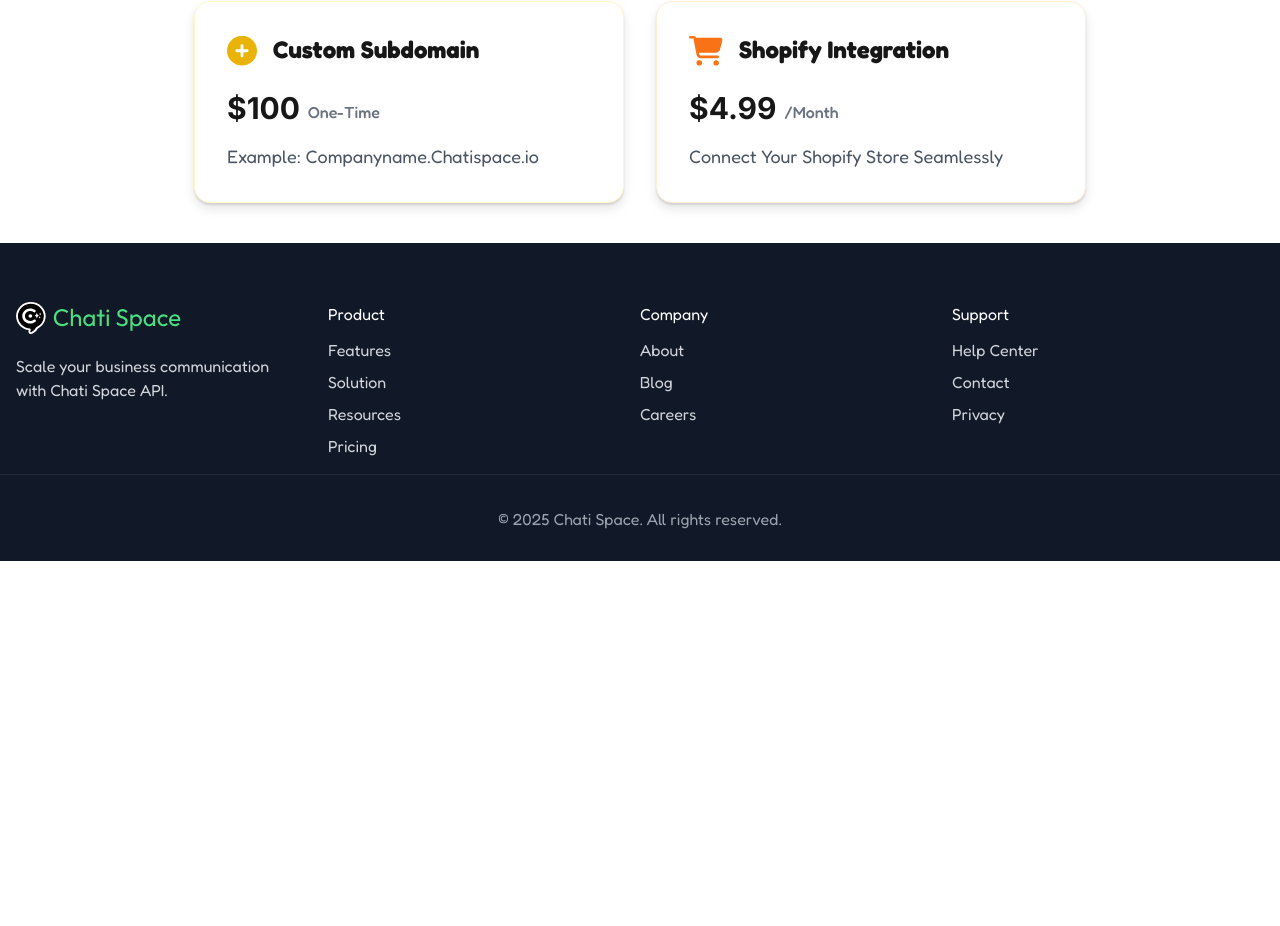
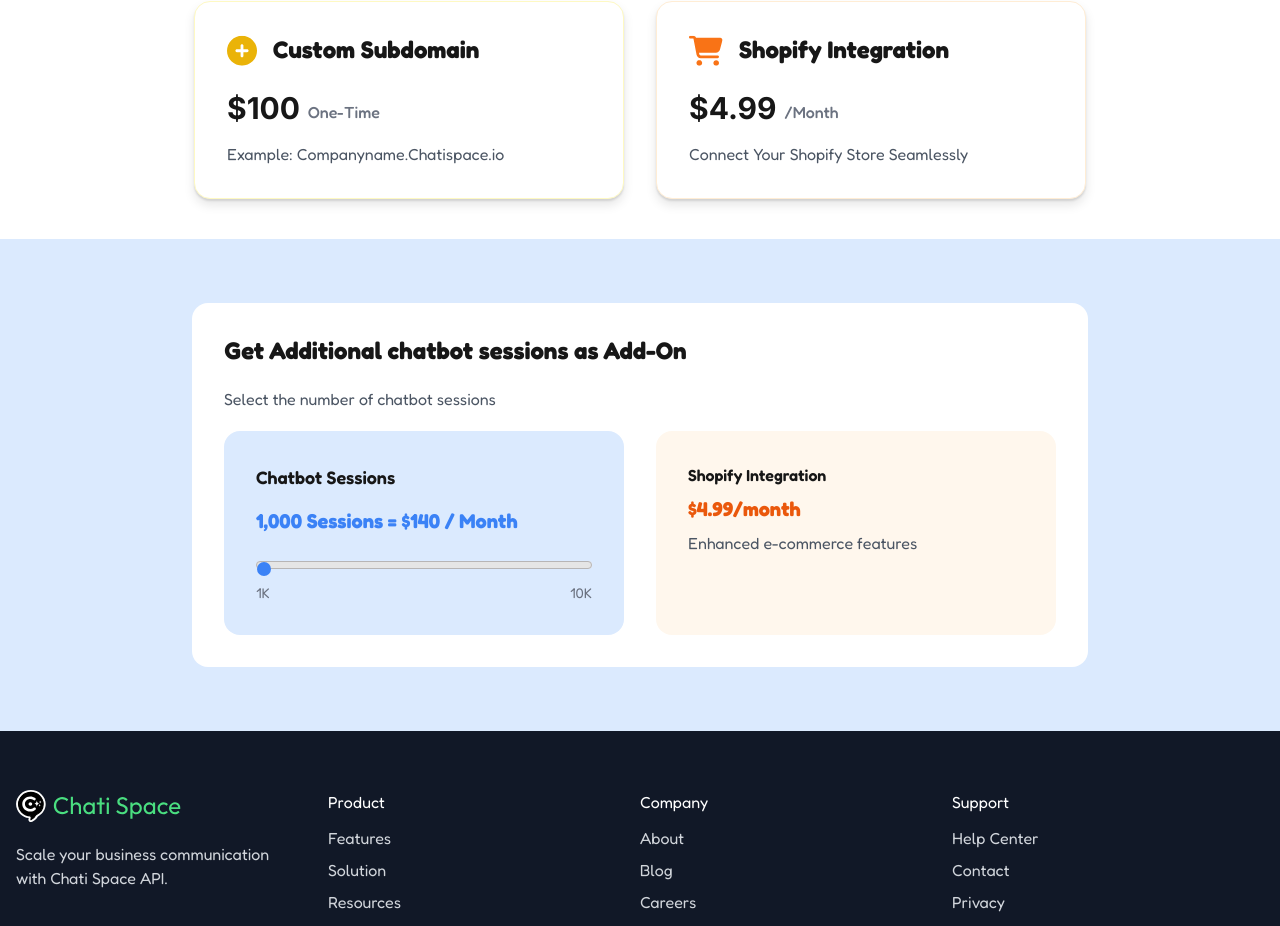
Before and after one commit to AQuadic/chat.space_nextjs, a Next.js app: page /pricing in a window 1280 px wide. Shown: the part 2042-2968 px from the top of the page. Before the commit the page ends 2603 px from the top, so only its background shows below. Built offline with nearby package versions, Linux system fonts and the light colour scheme.

Commit message:
adds additional section

```diff
--- /dev/null
+++ b/src/components/pricing/AdditionalSessions.tsx
@@ -0,0 +1,146 @@
+"use client";
+import React, { useState } from "react";
+import { motion } from "framer-motion";
+
+const AdditionalSessions = () => {
+  const [sessions, setSessions] = useState(1); // 1 = 1000 sessions, 10 = 10000 sessions
+
+  const formatSessions = (value: number) => {
+    return `${value},000`;
+  };
+
+  const calculatePrice = (value: number) => {
+    return value * 140; // $140 per 1000 sessions
+  };
+
+  return (
+    <>
+      <style jsx>{`
+        .slider {
+          background: #e5e5e5 !important;
+        }
+        .slider::-webkit-slider-thumb {
+          appearance: none;
+          width: 14px;
+          height: 14px;
+          border-radius: 50%;
+          background: #3b82f6;
+          cursor: pointer;
+        }
+        .slider::-moz-range-thumb {
+          width: 14px;
+          height: 14px;
+          border-radius: 50%;
+          background: #3b82f6;
+          cursor: pointer;
+        }
+        .slider::-ms-thumb {
+          width: 14px;
+          height: 14px;
+          border-radius: 50%;
+          background: #3b82f6;
+          cursor: pointer;
+        }
+        .slider::-webkit-slider-runnable-track {
+          height: 8px;
+          background: #e5e5e5;
+          border-radius: 999px;
+          border: 1px solid #b7b5b5;
+        }
+        .slider::-ms-fill-lower,
+        .slider::-ms-fill-upper {
+          background: #e5e5e5;
+          border-radius: 999px;
+          border: 1px solid #b7b5b5;
+        }
+        .slider::-moz-range-track {
+          height: 8px;
+          background: #e5e5e5;
+          border-radius: 999px;
+          border: 1px solid #b7b5b5;
+        }
+      `}</style>
+      <section className="bg-bg-main-blue py-16 px-4">
+        <div className=" max-w-[896px] p-4 sm:p-8 bg-white rounded-2xl mx-auto">
+          <h4 className="text-2xl font-bold">
+            Get Additional chatbot sessions as Add-On
+          </h4>
+          <div className="text-[#4B5563] my-5">
+            Select the number of chatbot sessions{" "}
+          </div>
+          <div className="flex flex-col sm:flex-row items-center gap-8">
+            {/* Chatbot Sessions Card */}
+            <motion.div
+              className="flex flex-col gap-4 p-4 sm:p-8 rounded-2xl bg-bg-main-blue sm:min-w-[400px] "
+              initial={{ opacity: 0, y: 60 }}
+              whileInView={{ opacity: 1, y: 0 }}
+              viewport={{ once: true, amount: 0.5 }}
+              transition={{ duration: 0.6, delay: 0.2, type: "spring" }}
+              whileHover={{
+                scale: 1.04,
+                boxShadow:
+                  "0px 16px 32px 0px #00000033, 0px 8px 16px 0px #0000001A",
+              }}
+            >
+              <span className="font-semibold text-lg text-nowrap">
+                Chatbot Sessions
+              </span>
+              <div className="flex items-center gap-2 ">
+                <span className="text-xl  font-bold text-primary-blue">
+                  {formatSessions(sessions)} Sessions = $
+                  {calculatePrice(sessions)} / Month
+                </span>
+              </div>
+
+              {/* Slider */}
+              <div className="w-full ">
+                <input
+                  type="range"
+                  min="1"
+                  max="10"
+                  value={sessions}
+                  onChange={(e) => setSessions(parseInt(e.target.value))}
+                  className="w-full h-2 rounded-lg appearance-none cursor-pointer slider"
+                  style={{}}
+                />
+                <div className="flex justify-between text-sm text-[#6B7280] mt-2">
+                  <span>1K</span>
+                  <span>10K</span>
+                </div>
+              </div>
+            </motion.div>
+
+            {/* Shopify Integration Card */}
+            <motion.div
+              className="flex flex-col gap-2 p-4 sm:p-8 rounded-2xl bg-[#FFF7ED] sm:min-w-[400px]"
+              initial={{ opacity: 0, y: 60, borderColor: "#FFEDD5" }}
+              whileInView={{ opacity: 1, y: 0 }}
+              viewport={{ once: true, amount: 0.5 }}
+              transition={{ duration: 0.6, delay: 0.4, type: "spring" }}
+              whileHover={{
+                scale: 1.04,
+                boxShadow:
+                  "0px 16px 32px 0px #00000033, 0px 8px 16px 0px #0000001A",
+                borderColor: "#FDBA74", // more saturated orange
+              }}
+            >
+              <div className="flex items-center gap-4 ">
+                <span className="font-semibold sm:lg text-nowrap">
+                  Shopify Integration
+                </span>
+              </div>
+              <span className="text-xl font-bold text-[#EA580C]">
+                $4.99/month
+              </span>
+              <div className="text-[#4B5563] pb-12">
+                Enhanced e-commerce features{" "}
+              </div>
+            </motion.div>
+          </div>
+        </div>
+      </section>
+    </>
+  );
+};
+
+export default AdditionalSessions;
--- a/src/components/pricing/MainPricing.tsx
+++ b/src/components/pricing/MainPricing.tsx
@@ -3,6 +3,7 @@
 import PayPerConversation from "@/components/pricing/PayPerConversation";
 import WhatsIncluded from "@/components/pricing/WhatsIncluded";
 import OptionalAddons from "@/components/pricing/OptionalAddons";
+import AdditionalSessions from "./AdditionalSessions";
 
 const MainPricing = () => {
   return (
@@ -11,6 +12,7 @@
       <PayPerConversation />
       <WhatsIncluded />
       <OptionalAddons />
+      <AdditionalSessions />
     </div>
   );
 };
--- a/src/components/pricing/OptionalAddons.tsx
+++ b/src/components/pricing/OptionalAddons.tsx
@@ -42,7 +42,7 @@
               One-Time
             </span>
           </div>
-          <div className="text-[#4B5563] text-base sm:text-lg">
+          <div className="text-[#4B5563] text-base">
             Example: Companyname.Chatispace.io
           </div>
         </motion.div>
@@ -77,7 +77,7 @@
               /Month
             </span>
           </div>
-          <div className="text-[#4B5563] text-base sm:text-lg ">
+          <div className="text-[#4B5563] ">
             Connect Your Shopify Store Seamlessly
           </div>
         </motion.div>
```
Also changed, not shown: src/components/pricing/ChatbotSessionsCard.tsx (added).
